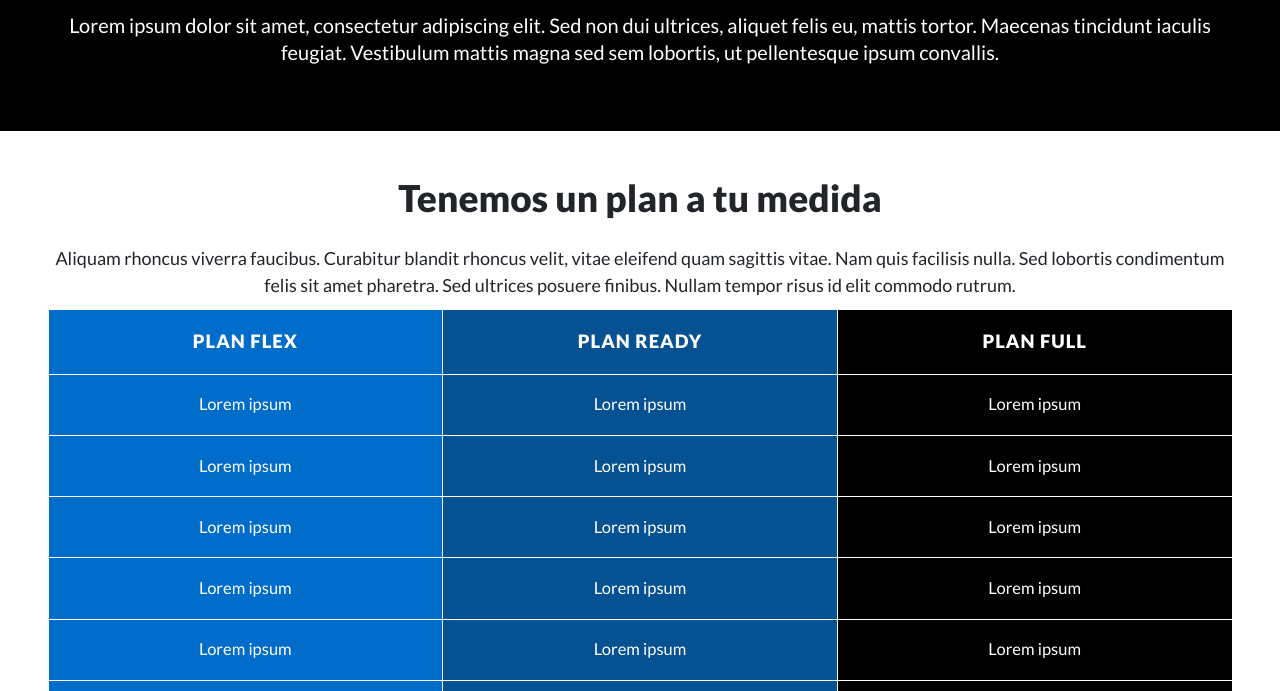
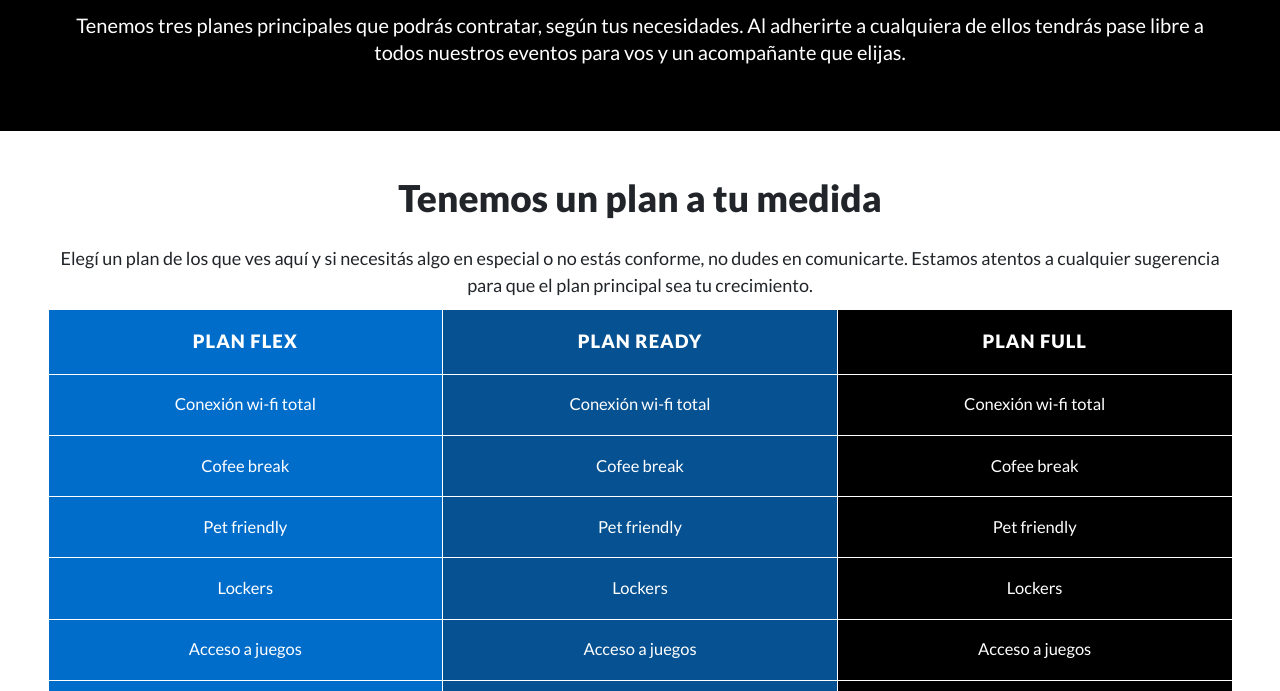
Before and after one commit to victorialaudg/wework_DIANI, a plain HTML site: page paginas/planes.html in a window 1280 px wide. Shown: the part 649-1340 px from the top of the page. Drawn offline with nearby package versions, Linux system fonts and the light colour scheme; files whose address does not match are found by name.

Commit message:
Segunda preentrega lista

```diff
--- a/paginas/planes.html
+++ b/paginas/planes.html
@@ -48,14 +48,14 @@
             <div class="aperturaintro">
                 <div data-aos="fade-up">
                     <h1>Planes</h1>
-                    <p>Lorem ipsum dolor sit amet, consectetur adipiscing elit. Sed non dui ultrices, aliquet felis eu, mattis tortor. Maecenas tincidunt iaculis feugiat. Vestibulum mattis magna sed sem lobortis, ut pellentesque ipsum convallis.</p>
+                    <p>Tenemos tres planes principales que podrás contratar, según tus necesidades. Al adherirte a cualquiera de ellos tendrás pase libre a todos nuestros eventos para vos y un acompañante que elijas.</p>
                 </div>
             </div>
         </section>
         <section class="container-fluid" data-aos="fade-up" data-aos-delay="200">
             <div class="row">
                 <h2>Tenemos un plan a tu medida</h2>
-                <p>Aliquam rhoncus viverra faucibus. Curabitur blandit rhoncus velit, vitae eleifend quam sagittis vitae. Nam quis facilisis nulla. Sed lobortis condimentum felis sit amet pharetra. Sed ultrices posuere finibus. Nullam tempor risus id elit commodo rutrum.</p>
+                <p>Elegí un plan de los que ves aquí y si necesitás algo en especial o no estás conforme, no dudes en comunicarte. Estamos atentos a cualquier sugerencia para que el plan principal sea tu crecimiento.</p>
                 <br>
                 <table data-aos="fade-up" data-aos-delay="400">
                     <thead>
@@ -67,29 +67,29 @@
                     </thead>
                     <tbody>
                         <tr>
-                            <td>Lorem ipsum</td>
-                            <td>Lorem ipsum</td>
-                            <td>Lorem ipsum</td>
+                            <td>Conexión wi-fi total</td>
+                            <td>Conexión wi-fi total</td>
+                            <td>Conexión wi-fi total</td>
                         </tr>
                         <tr>
-                            <td>Lorem ipsum</td>
-                            <td>Lorem ipsum</td>
-                            <td>Lorem ipsum</td>
+                            <td>Cofee break</td>
+                            <td>Cofee break</td>
+                            <td>Cofee break</td>
                         </tr>
                         <tr>
-                            <td>Lorem ipsum</td>
-                            <td>Lorem ipsum</td>
-                            <td>Lorem ipsum</td>
+                            <td>Pet friendly</td>
+                            <td>Pet friendly</td>
+                            <td>Pet friendly</td>
                         </tr>
                         <tr>
-                            <td>Lorem ipsum</td>
-                            <td>Lorem ipsum</td>
-                            <td>Lorem ipsum</td>
+                            <td>Lockers</td>
+                            <td>Lockers</td>
+                            <td>Lockers</td>
                         </tr>
                         <tr>
-                            <td>Lorem ipsum</td>
-                            <td>Lorem ipsum</td>
-                            <td>Lorem ipsum</td>
+                            <td>Acceso a juegos</td>
+                            <td>Acceso a juegos</td>
+                            <td>Acceso a juegos</td>
                         </tr>
                     </tbody>
                     <tfoot>
@@ -118,7 +118,7 @@
                       </h2>
                       <div id="panelsStayOpen-collapseOne" class="accordion-collapse collapse show" aria-labelledby="panelsStayOpen-headingOne">
                         <div class="accordion-body">
-                          En <strong>WeWork!</strong> queremos conocerte. ¡Y que nos conozcas! Por eso te ofrecemos -además de los planes anteriores- un día <strong>free</strong> para que pruebes nuestros servicios y nos dejes tus comentarios. Tu aporte será de gran ayuda para mejorar y renovarnos.<br /><a href="mailto:mail@mail.com"><b>Escribinos</b></a> y decinos qué día elegiste. <br />Recordá que podés traer a tu mascota ;)
+                          En <strong>Up! Work</strong> queremos conocerte. ¡Y que nos conozcas! Por eso te ofrecemos -además de los planes anteriores- un día <strong>free</strong> para que pruebes nuestros servicios y nos dejes tus comentarios. Tu aporte será de gran ayuda para mejorar y renovarnos.<br /><a href="mailto:mail@mail.com"><b>Escribinos</b></a> y decinos qué día elegiste. Recordá que podés traer a tu mascota ;)
                         </div>
                       </div>
                     </div>
```
Also changed, not shown: paginas/contacto.html (+4 -4 lines), paginas/servicios.html (+7 -7 lines).
